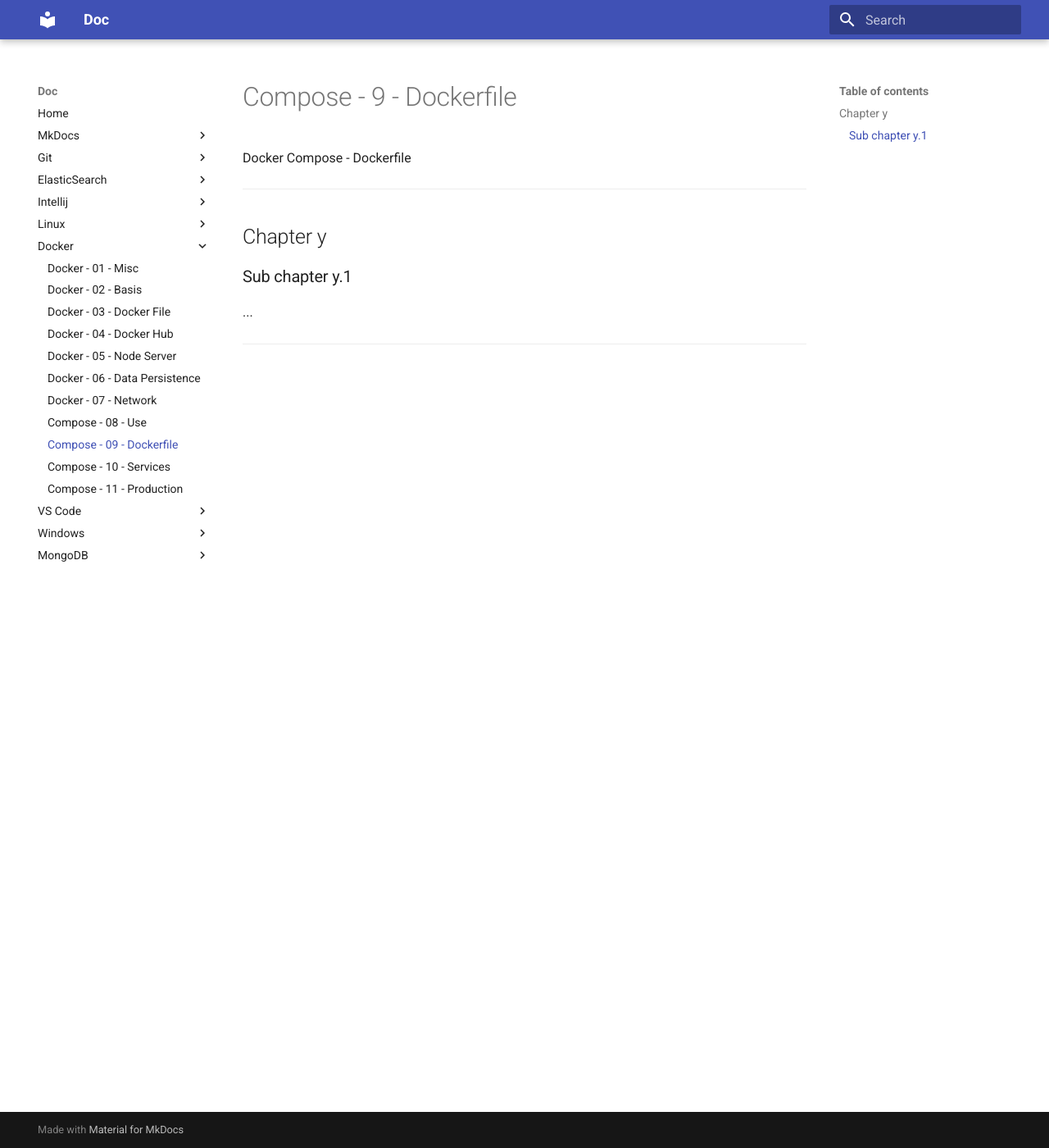
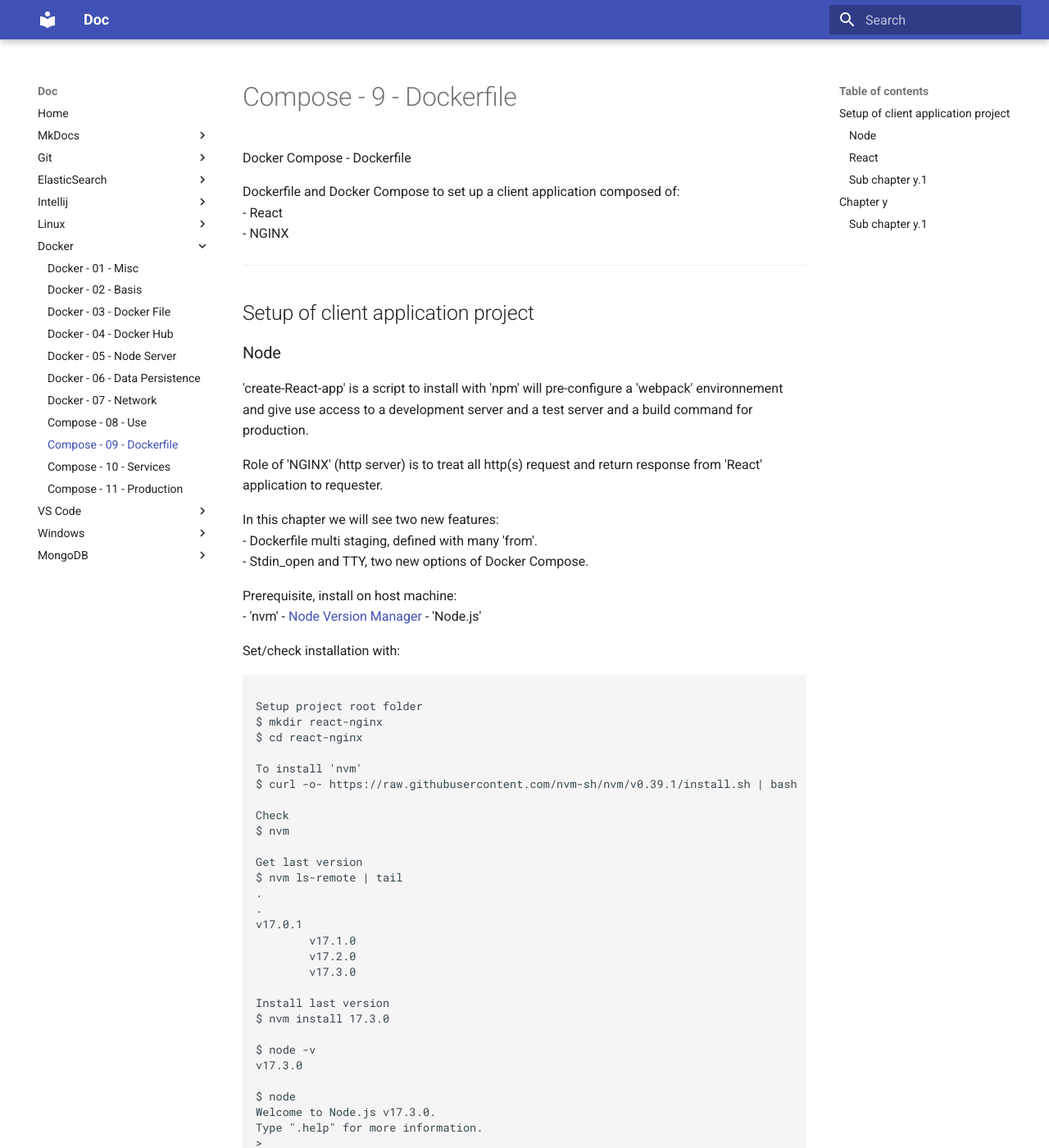
Before and after one commit to oldu73/doc, an MkDocs documentation site: the page built from docs/docker/9-compose-dockerfile.md, in a window 1280 px wide and 1400 px high. Shown: the whole window at 82% size. Built offline with MkDocs 1.6.1 and Material for MkDocs 9.7.7, drawn with Linux system fonts in a browser that asks for light colours; some of the changed text lies outside the part shown.

Commit message:
docker compose - 09 - dockerfile - setup - wip 01

````diff
--- a/docs/docker/9-compose-dockerfile.md
+++ b/docs/docker/9-compose-dockerfile.md
@@ -1,6 +1,95 @@
 # Compose - 9 - Dockerfile
 
 Docker Compose - Dockerfile
+
+Dockerfile and Docker Compose to set up a client application composed of:
+- React
+- NGINX
+
+***
+
+## Setup of client application project
+
+### Node
+
+'create-React-app' is a script to install with 'npm' will pre-configure a 'webpack' environnement and give use access to a development server and a test server and a build command for production.
+
+Role of 'NGINX' (http server) is to treat all http(s) request and return response from 'React' application to requester.
+
+In this chapter we will see two new features:
+- Dockerfile multi staging, defined with many 'from'.
+- Stdin_open and TTY, two new options of Docker Compose.
+
+Prerequisite, install on host machine:
+- 'nvm' - [Node Version Manager](https://github.com/nvm-sh/nvm)
+- 'Node.js'
+
+Set/check installation with:
+```console
+
+Setup project root folder
+$ mkdir react-nginx
+$ cd react-nginx
+
+To install 'nvm'
+$ curl -o- https://raw.githubusercontent.com/nvm-sh/nvm/v0.39.1/install.sh | bash
+
+Check
+$ nvm
+
+Get last version
+$ nvm ls-remote | tail
+.
+.
+v17.0.1
+        v17.1.0
+        v17.2.0
+        v17.3.0
+
+Install last version
+$ nvm install 17.3.0
+
+$ node -v
+v17.3.0
+
+$ node
+Welcome to Node.js v17.3.0.
+Type ".help" for more information.
+>
+(To exit, press Ctrl+C again or Ctrl+D or type .exit)
+>
+$
+
+```
+
+### React
+
+Instal 'React' with 'npx' (like npm but executed once with last script release):
+```console
+$ npx create-react-app client
+$ cd client
+$ ls
+README.md  node_modules  package-lock.json  package.json  public  src
+$ npm start
+!really slow on WSL2 :(
+.
+.
+Compiled successfully!
+
+You can now view client in the browser.
+
+  Local:            http://localhost:3000
+```
+
+Browse to: - [http://localhost:3000](http://localhost:3000)
+
+WIP pointer: (video - 06:33)
+
+
+
+### Sub chapter y.1
+
+...
 
 ***
 
@@ -11,3 +100,10 @@
 ...
 
 ***
+
+
+NGINX
+
+React
+
+Node.js
````
